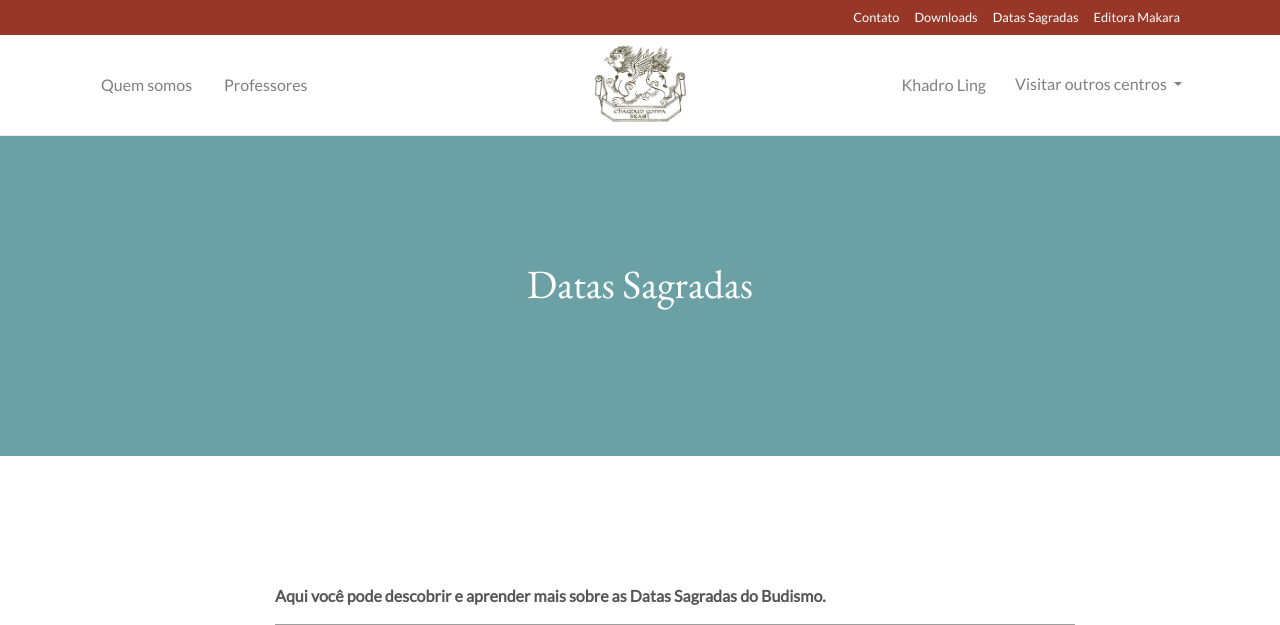
After one commit to davelopeer/chagdud, a Django app: page /datas-sagradas/ in a window 1280 px wide. The commit adds this page. Shown: the top 625 px of the page. Run offline with Django 3.2, Linux system fonts and the light colour scheme; some libraries are stand-ins or nearby versions; grey boxes are pictures that could not be loaded.

Commit message:
Create sacred dates page.

```diff
--- a/institution/templates/institution/base.html
+++ b/institution/templates/institution/base.html
@@ -33,7 +33,7 @@
                 <a class="nav-link text-black-50" href="{% url 'institution:downloads' %}">Downloads</a>
               </li>
               <li class="nav-item">
-                <a class="nav-link text-black-50" href="#">Datas Sagradas</a>
+                <a class="nav-link text-black-50" href="{% url 'institution:sacred-dates' %}">Datas Sagradas</a>
               </li>
               <li class="nav-item">
                 <a class="nav-link text-black-50" href="http://makara.com.br/" target="_blank">Editora Makara</a>
--- /dev/null
+++ b/institution/templates/institution/sacred_dates.html
@@ -0,0 +1,38 @@
+{% extends 'institution/base.html' %}
+{% load static %}
+
+{% block head %}
+<link href="{% static 'institution/css/style-chagdud.css' %}" rel="stylesheet">
+<title>Contato| Chagdud Gonpa Brasil</title>
+{% endblock %}
+{% block body %}
+
+<div class="banner pt-5" style="background-color:#267579ad;">
+  <div class="container">
+    <div class="logo row justify-content-center">
+      <div class="col-md-12 col-sm-12 mt-5 pt-2 text-center">
+
+        <h1 class="titulo">Datas Sagradas</h1>
+      </div>
+    </div>
+  </div>
+</div>
+
+<main>
+  <div class="sobre">
+    <div class="container">
+      <div id="sobreNos" class="row justify-content-center">
+        <div class="col-md-8 col-sm-12 text-justify">
+          <div class="mb-5">
+            <p><strong>Aqui você pode descobrir e aprender mais sobre as Datas Sagradas do Budismo.</strong></p>
+
+            <iframe src="https://calendar.google.com/calendar/embed?height=600&amp;wkst=1&amp;bgcolor=%23ffffff&amp;ctz=America%2FSao_Paulo&amp;src=ZW4uYnJhemlsaWFuI2hvbGlkYXlAZ3JvdXAudi5jYWxlbmRhci5nb29nbGUuY29t&amp;color=%237CB342&amp;showNav=1&amp;showTitle=0&amp;showDate=1&amp;showPrint=0&amp;showTabs=0&amp;showCalendars=0&amp;showTz=0&amp;hl=pt_BR&amp;title=Datas%20Sagradas"
+            style="border-width:0" width="800" height="600" frameborder="0" scrolling="no"></iframe>
+          </div>
+        </div>
+      </div>
+    </div>
+  </div>
+</main>
+
+{% endblock %}
--- a/institution/urls.py
+++ b/institution/urls.py
@@ -1,12 +1,13 @@
 from django.urls import path
 from institution.views import HomeView, AboutUsView, TeachersView, \
-    DownloadsView, ContactView
+    DownloadsView, ContactView, SacredDatesView
 
 app_name = 'institution'
 
 urlpatterns = [
     path('', HomeView.as_view(), name='home'),
-    path('contact/', ContactView.as_view(), name='contact'),
+    path('contato/', ContactView.as_view(), name='contact'),
+    path('datas-sagradas/', SacredDatesView.as_view(), name='sacred-dates'),
     path('downloads/', DownloadsView.as_view(), name='downloads'),
     path('professores/', TeachersView.as_view(), name='teachers'),
     path('quem-somos/', AboutUsView.as_view(), name='about-us'),
--- a/institution/views.py
+++ b/institution/views.py
@@ -19,3 +19,7 @@ class DownloadsView(TemplateView):
 
 class ContactView(TemplateView):
      template_name = 'institution/contact.html'
+
+
+class SacredDatesView(TemplateView):
+     template_name = 'institution/sacred_dates.html'
```
